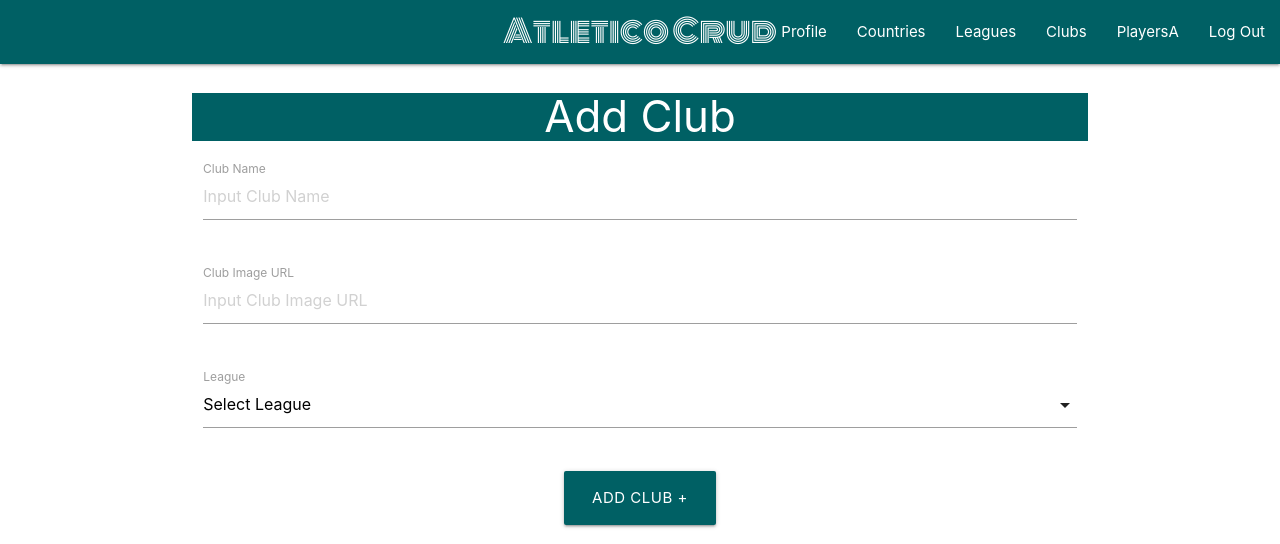
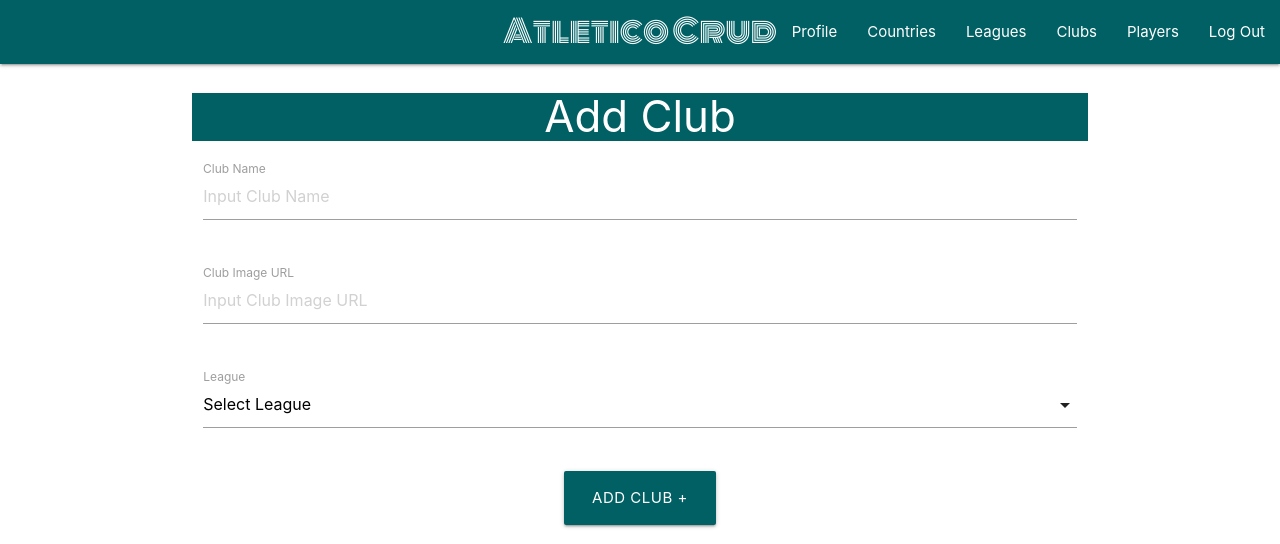
Before and after one commit to sniclasj/atletico-crud, a Flask app: page /add_club in a window 1280 px wide. Shown: the top 544 px of the page. Run offline with Flask 2, Linux system fonts and the light colour scheme; the visitor is signed in with stand-in values (Sample User, id 1); data that the repository does not hold is empty; some libraries are stand-ins or nearby versions.

Commit message:
Update navbar hyperlink text from PlayersA to Players

```diff
--- a/atleticocrud/templates/base.html
+++ b/atleticocrud/templates/base.html
@@ -32,7 +32,7 @@
                         <li><a href="{{ url_for('countries') }}">Countries</a></li>
                         <li><a href="{{ url_for('leagues', country_id=0) }}">Leagues</a></li>
                         <li><a href="{{ url_for('clubs', league_id=0) }}">Clubs</a></li>
-                        <li><a href="{{ url_for('playersa', club_id=0) }}">PlayersA</a></li>
+                        <li><a href="{{ url_for('playersa', club_id=0) }}">Players</a></li>
                         <li><a href="{{ url_for('logout') }}">Log Out</a></li>
                     {% else %}
                         <li><a href="{{ url_for('home') }}">Home</a></li>
@@ -49,7 +49,7 @@
                 <li><a href="{{ url_for('countries') }}">Countries</a></li>
                 <li><a href="{{ url_for('leagues', country_id=0) }}">Leagues</a></li>
                 <li><a href="{{ url_for('clubs', league_id=0) }}">Clubs</a></li>
-                <li><a href="{{ url_for('playersa', club_id=0) }}">PlayersA</a></li>
+                <li><a href="{{ url_for('playersa', club_id=0) }}">Players</a></li>
                 <li><a href="{{ url_for('logout') }}">Log Out</a></li>
             {% else %}
                 <li><a href="{{ url_for('home') }}">Home</a></li>
```
